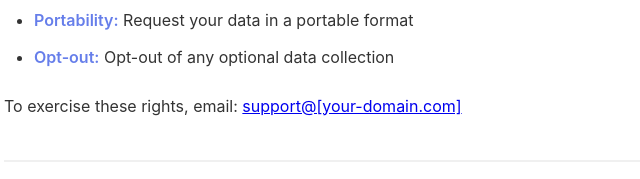
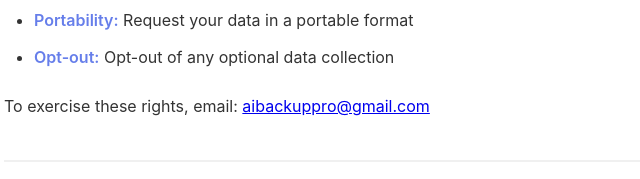
Before and after one commit to strabo231/universal-ai-backup-website, a plain HTML site: page privacy.html in a window 1280 px wide. Shown: the part 3045-3224 px from the top of the page, 226-866 px from the left. Drawn offline with Linux system fonts and the light colour scheme.

Commit message:
Fix: email address addition, country of origin addition

```diff
--- a/privacy.html
+++ b/privacy.html
@@ -252,7 +252,7 @@
             <li><strong>Portability:</strong> Request your data in a portable format</li>
             <li><strong>Opt-out:</strong> Opt-out of any optional data collection</li>
         </ul>
-        <p>To exercise these rights, email: <a href="mailto:aibackuppro@gmail.com">support@[your-domain.com]</a></p>
+        <p>To exercise these rights, email: <a href="mailto:aibackuppro@gmail.com">aibackuppro@gmail.com</a></p>
 
         <!-- Section 8: Cookies -->
         <h2><span class="section-icon">🍪</span> 8. COOKIES</h2>
```
